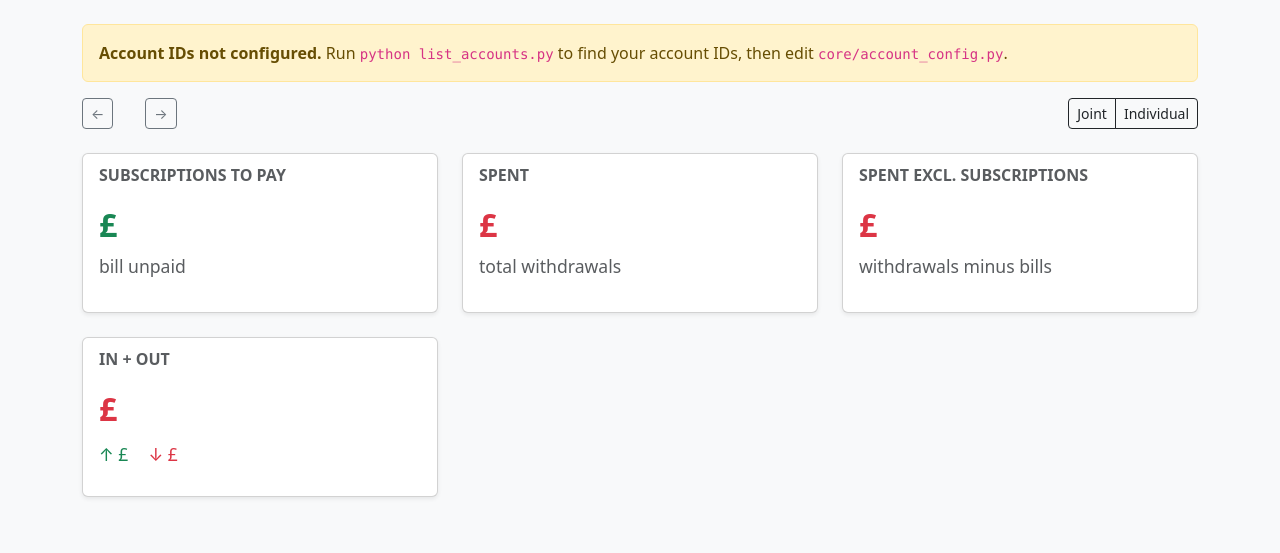
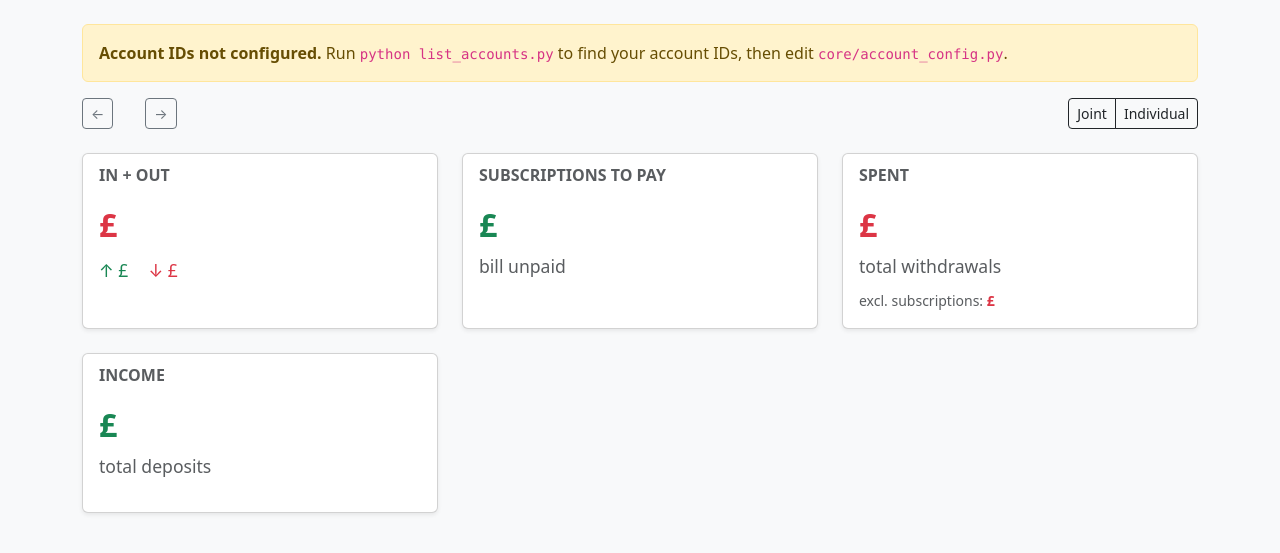
Before and after one commit to thomaspreece/firefly3-dashboard, a Django app: template core/templates/core/dashboard.html in a window 1280 px wide. Shown: the part 50-603 px from the top of the page. Run offline with Django 5.2, Linux system fonts and the light colour scheme; the template is opened without the code that fills it, so the values that code supplies are empty.

Commit message:
Reorder cards and add income card with large transaction listing

```diff
--- a/core/templates/core/dashboard.html
+++ b/core/templates/core/dashboard.html
@@ -40,6 +40,22 @@
 <!-- Three stat cards -->
 <div class="row g-4">
 
+  <!-- In + Out -->
+  <div class="col-md-4">
+    <div class="card stat-card shadow-sm h-100">
+      <div class="card-body">
+        <h6 class="card-subtitle mb-3 text-muted text-uppercase fw-semibold">In + Out</h6>
+        <div class="stat-value {% if in_out.net >= 0 %}positive{% else %}negative{% endif %}">
+          {% if in_out.net >= 0 %}+{% endif %}£{{ in_out.net|floatformat:2 }}
+        </div>
+        <div class="mt-2">
+          <span class="stat-sub positive me-3">&uarr; £{{ in_out.income|floatformat:2 }}</span>
+          <span class="stat-sub negative">&darr; £{{ in_out.expenses|floatformat:2 }}</span>
+        </div>
+      </div>
+    </div>
+  </div>
+
   <!-- Subscriptions to pay -->
   <div class="col-md-4">
     <div class="card stat-card shadow-sm h-100">
@@ -71,6 +87,10 @@
           £{{ spent.total|floatformat:2 }}
         </div>
         <div class="stat-sub text-muted mt-1">total withdrawals</div>
+        <div class="mt-2">
+          <span class="small text-muted">excl. subscriptions: </span>
+          <span class="small negative fw-semibold">£{{ spent.total_excl_bills|floatformat:2 }}</span>
+        </div>
         {% if spent.large_transactions %}
         <ul class="list-unstyled mt-3 small">
           {% for tx in spent.large_transactions %}
@@ -82,36 +102,29 @@
     </div>
   </div>
 
-  <!-- Spent excl. subscriptions -->
+</div>
+<!-- Income card -->
+<div class="row g-4 mt-0">
   <div class="col-md-4">
     <div class="card stat-card shadow-sm h-100">
       <div class="card-body">
-        <h6 class="card-subtitle mb-3 text-muted text-uppercase fw-semibold">Spent excl. Subscriptions</h6>
-        <div class="stat-value negative">
-          £{{ spent.total_excl_bills|floatformat:2 }}
+        <h6 class="card-subtitle mb-3 text-muted text-uppercase fw-semibold">Income</h6>
+        <div class="stat-value positive">
+          £{{ in_out.income|floatformat:2 }}
         </div>
-        <div class="stat-sub text-muted mt-1">withdrawals minus bills</div>
+        <div class="stat-sub text-muted mt-1">total deposits</div>
+        {% if in_out.large_income %}
+        <ul class="list-unstyled mt-3 small">
+          {% for tx in in_out.large_income %}
+          <li class="text-muted">{{ tx.description }} &mdash; £{{ tx.amount|floatformat:2 }}</li>
+          {% endfor %}
+        </ul>
+        {% endif %}
       </div>
     </div>
   </div>
+</div>
 
-  <!-- In + Out -->
-  <div class="col-md-4">
-    <div class="card stat-card shadow-sm h-100">
-      <div class="card-body">
-        <h6 class="card-subtitle mb-3 text-muted text-uppercase fw-semibold">In + Out</h6>
-        <div class="stat-value {% if in_out.net >= 0 %}positive{% else %}negative{% endif %}">
-          {% if in_out.net >= 0 %}+{% endif %}£{{ in_out.net|floatformat:2 }}
-        </div>
-        <div class="mt-2">
-          <span class="stat-sub positive me-3">&uarr; £{{ in_out.income|floatformat:2 }}</span>
-          <span class="stat-sub negative">&darr; £{{ in_out.expenses|floatformat:2 }}</span>
-        </div>
-      </div>
-    </div>
-  </div>
-
-</div>
 {% if category_breakdown %}
 <div class="card shadow-sm mt-4">
   <div class="card-body">
```
Also changed, not shown: core/calculators.py (+7 -1 lines).
